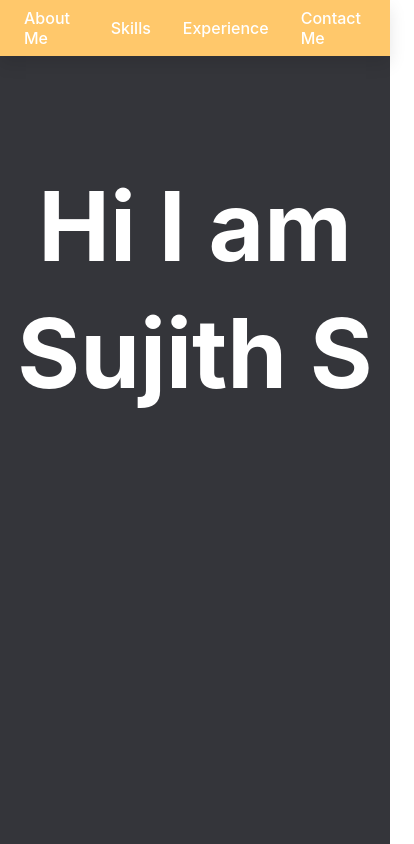
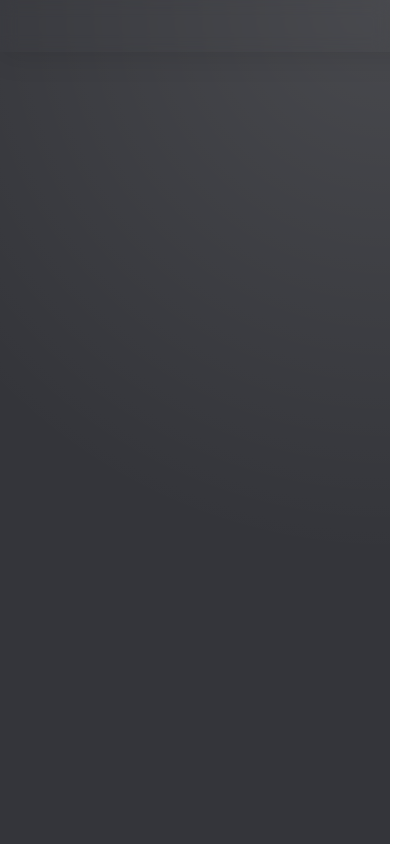
Before and after one commit to sujith-sk98/Portfolio, a React (Create React App) app: page / in a window 390 px wide. Shown: the top 844 px of the page, 414 px wide, since content can reach past the window. Built offline with nearby package versions, Linux system fonts and the light colour scheme.

Commit message:
Fixed all responsive views

```diff
--- a/src/constants/index.js
+++ b/src/constants/index.js
@@ -252,3 +252,23 @@ export const getTextRevealVariantDown = () => {
     },
   }
 }
+
+export const navItems = [
+  { title: "About Me", href: "#about-me", delay: 0.5 },
+  { title: "Skills", href: "#skills", delay: 0.7 },
+  { title: "Experience", href: "#experience", delay: 0.9 },
+  { title: "Contact Me", href: "#contact-me", delay: 1.1 }
+];
+
+export const textVariants = {
+  hidden: { y: 200, opacity: 0 },
+  visible: (delay) => ({
+      y: 0,
+      opacity: 1,
+      transition: {
+          duration: 0.8,
+          delay,
+          ease: "easeOut"
+      }
+  })
+};
--- a/src/landing-page/LandingPageComponent.jsx
+++ b/src/landing-page/LandingPageComponent.jsx
@@ -1,8 +1,4 @@
-import React, { useRef } from 'react';
-import style from './LandingPageComponent.module.scss';
-import { motion, useMotionValueEvent, useScroll, useTransform } from 'motion/react';
-import { SkillCarousal } from './skill-carousal/SkillCarousal';
-import { backendSkillsCards, frontEndSkillCards, otherSkills } from '../constants';
+import React from 'react';
 import AboutMeComponent from './about-me/AboutMe';
 import ExperienceComponent from './experience/ExperienceComponent';
 import ContactMeComponent from './contact-me/ContactMeComponent';
--- a/src/landing-page/experience/ExperienceComponent.jsx
+++ b/src/landing-page/experience/ExperienceComponent.jsx
@@ -2,7 +2,7 @@ import { delay, motion, useMotionValueEvent, useScroll, useTransform } from "mot
 import style from "./ExperienceComponent.module.scss"
 import { useRef } from "react";
 import { floatingVariants, jiggleVariants, projects1, projects2, projects3 } from "../../constants";
-const ExperienceComponent = ({ targetRef }) => {
+const ExperienceComponent = () => {
 
     const experience1Ref = useRef(null);
     const { scrollYProgress: scrollYProgress1 } = useScroll({
--- a/src/landing-page/landing-section/LandingSectionComponent.jsx
+++ b/src/landing-page/landing-section/LandingSectionComponent.jsx
@@ -1,65 +1,99 @@
-import { getTextRevealVariantDown, getTextRevealVariantUp } from '../../constants';
-import style from './LandingSectionComponent.module.scss'
-import { motion } from 'motion/react';
+import { motion, useMotionValueEvent, useScroll, useTransform } from 'framer-motion';
+import style from './LandingSectionComponent.module.scss';
+import { useEffect, useRef, useState } from 'react';
+import { navItems, textVariants } from '../../constants';
+
 const LandingSectionComponent = () => {
+    const [shouldTrackScroll, setShouldTrackScroll] = useState(false);
+
+    // Update measurements on mount and resize
+    useEffect(() => {
+        // Small delay to ensure DOM is fully rendered
+        const timer = setTimeout(() => {
+            setShouldTrackScroll(true);
+        }, 1000);
+
+        return () => {
+            clearTimeout(timer);
+        };
+    }, []);
+
+    const targetRef = useRef(null);
+    const { scrollYProgress } = useScroll(
+        shouldTrackScroll ? {
+            target: targetRef,
+            offset: ["end end", "end start"]
+        } : { offset: ["end end", "end start"] }
+    );
+    const y = useTransform(scrollYProgress, [0, 1], [0, 400]);
+    const minusY = useTransform(scrollYProgress, [0, 1], [0, -400]);
+    const opacity = useTransform(scrollYProgress, [0, 1], [1, 0]);
+    useMotionValueEvent((scrollYProgress), 'change', (latest) => { console.log("y", latest, y) })
 
     return (
-        <div className={style.landingScreen}>
-            <nav className={style.nav}>
+        <div className={style.landingScreen} ref={targetRef}>
+            <nav>
+                {navItems.map((item, index) => (
                     <motion.div
-                    initial={{ opacity: 0, y: -50 }}
+                        key={item.title}
+                        className={style.navItem}
+                        initial={{ opacity: 0, y: -20 }}
                         animate={{ opacity: 1, y: 0 }}
-                    transition={{ delay: 0.5, duration: 1 }}
-                    className={style.navItem}
+                        transition={{ delay: item.delay, duration: 0.5 }}
                     >
-                    <a href="#about-me"><span>About Me</span></a>
+                        <a href={item.href}>
+                            <span>{item.title}</span>
+                        </a>
                     </motion.div>
+                ))}
+            </nav>
+
             <motion.div
-                    initial={{ opacity: 0, y: -50 }}
-                    animate={{ opacity: 1, y: 0 }}
-                    transition={{ delay: 0.7, duration: 1 }}
-                    className={style.navItem}
+                className={style.landingContent}
+                initial={{ opacity: 0 }}
+                animate={{ opacity: 1 }}
+                transition={{ duration: 1 }}
             >
-                    <a href="#skills"><span>Skills</span></a>
-                </motion.div>
-                <motion.div
-                    initial={{ opacity: 0, y: -50 }}
-                    animate={{ opacity: 1, y: 0 }}
-                    transition={{ delay: 0.9, duration: 1 }}
-                    className={style.navItem}
+                <div className={style.firstLine}>
+                    <motion.h1
+                        style={{ y: minusY, opacity }}
+
                     >
-                    <a href="#experience"><span>Experience</span></a>
-                </motion.div>
-                <motion.div
-                    initial={{ opacity: 0, y: -50 }}
-                    animate={{ opacity: 1, y: 0 }}
-                    transition={{ delay: 1.1, duration: 1 }}
-                    className={style.navItem}
+                        {"Hi I am Sujith SK".split(" ").map((char, index) => (
+                            <motion.span
+                                key={char + "-" + index}
+                                custom={index / 10}
+                                initial="hidden"
+                                animate="visible"
+                                variants={textVariants}
                             >
-                    <a href="#contact-me"><span>Contact Me</span></a>
-                </motion.div>
-            </nav>
-            <div className={style.landingContent}>
-                <div className={style.firstLine}>
-                    <motion.h1 animate="animate" variants={getTextRevealVariantUp()}>
-                        Hi I am
-                    </motion.h1>
-                    <motion.h1 animate="animate" variants={getTextRevealVariantUp()}>
-                        Welcome
-                    </motion.h1>
-                </div>
-                <div className={style.secondLine}>
-                    <motion.h1 animate="animate" variants={getTextRevealVariantUp()}>
-                        Sujith S Kumar
-                    </motion.h1>
-                    <motion.h1 animate="animate" variants={getTextRevealVariantUp()}>
-                        To my page
+                                {char}
+                            </motion.span>
+                        ))}
                     </motion.h1>
                 </div>
 
+                <div className={style.secondLine}>
+                    <motion.h1
+                        style={{ y: y }}
+                    >
+                        {"Welcome To My Page".split(" ").map((char, index) => (
+                            <motion.span
+                                key={char + "-" + index}
+                                custom={1 + (index / 10)}
+                                initial="hidden"
+                                animate="visible"
+                                variants={textVariants}
+
+                            >
+                                {char}
+                            </motion.span>
+                        ))}
+                    </motion.h1>
                 </div>
+            </motion.div>
         </div>
-    )
-}
+    );
+};
 
 export default LandingSectionComponent;
--- a/src/landing-page/landing-section/LandingSectionComponent.module.scss
+++ b/src/landing-page/landing-section/LandingSectionComponent.module.scss
@@ -1,63 +1,112 @@
 @import '../../styles/variables';
-
-
 
 .landingScreen {
     background-color: $primary-color;
-    height: 100vh;
+    min-height: 100vh;
     display: flex;
     flex-direction: column;
-    gap: 7rem;
-    nav{
+    position: relative;
+    overflow: hidden;
+
+    // Modern gradient background
+    &::before {
+        content: '';
+        position: absolute;
+        top: 0;
+        left: 0;
+        right: 0;
+        bottom: 0;
+        background: radial-gradient(circle at top right, rgba(255,255,255,0.1) 0%, transparent 60%);
+        pointer-events: none;
+    }
+
+    nav {
         display: flex;
-        justify-content: space-between;
-        padding: 0.5rem 0.5rem;
-        background-color: $secondary-color;
-        box-shadow: 0 8px 16px rgba(0, 0, 0, 0.1);
-        .navItem{
-            display: flex;
-            align-items: center;
-            padding: 0 1rem;
-            color: white;
-            font-size: 1.5rem;
-            font-weight: 500;
-            a{
+        justify-content: flex-end;
+        padding: 1rem 2rem;
+        backdrop-filter: blur(8px);
+        width: 100%;
+        z-index: 100;
+        box-shadow: 0 4px 30px rgba(0, 0, 0, 0.1);
+
+        @media (max-width: 768px) {
+            padding: 1rem;
+            justify-content: space-around;
+        }
+
+        .navItem {
+            margin: 0 2rem;
+            position: relative;
+
+            @media (max-width: 768px) {
+                margin: 0 0.5rem;
+            }
+
+            a {
                 text-decoration: none;
-                color: inherit;
-            }
-            @media (max-width: 768px){
-                font-size: 1rem;
+                color: $secondary-color;
+                font-size: 1.1rem;
+                font-weight: 500;
+                letter-spacing: 0.5px;
+                padding: 0.5rem 0;
+                transition: all 0.3s ease;
+
+                @media (max-width: 768px) {
+                    font-size: 0.9rem;
+                }
+
+                &::after {
+                    content: '';
+                    position: absolute;
+                    bottom: -2px;
+                    left: 0;
+                    width: 0;
+                    height: 2px;
+                    background-color: $font-color-1;
+                    transition: width 0.3s ease;
+                }
+
+                &:hover {
+                    color: lighten($font-color-1, 20%);
+
+                    &::after {
+                        width: 100%;
+                    }
+                }
             }
         }
     }
-    .landingContent{
+
+    .landingContent {
+        flex: 1;
         display: flex;
+        flex-direction: column;
         justify-content: center;
-        align-content: center;
-        flex-direction: column;
-        flex-wrap: wrap;
-        font-size: 3rem;
-        color: $font-color-1;
-        h1{
-            margin: 0;
-        }
-        .firstLine{
-            height: 15vh;
-            overflow: hidden;
-            text-align: center;
-        }
-        .secondLine{
-            height: 20vh;
-            overflow: hidden;
-            text-align: center;
-        }
-        @media (max-width: 768px){
-            .firstLine{
-                height: 15vh;
+        padding: 0 2rem;
+        margin-top: 4rem;
+        .firstLine, .secondLine{
+            font-size: 3rem;
+            span{
+                display: inline-block;
+                margin-right: 3rem;
             }
-            .secondLine{
-                height: 15vh;
+
+            h1{
+                margin: 0;
+                color: $font-color-1;
             }
         }
+        @media (max-width: 768px) {
+            padding: 0 1rem;
+            margin-top: 1rem;
+            gap: 3rem;
+            .firstLine, .secondLine{
+                font-size: 2rem;
+                span{
+                    margin-right: 1rem;
+                }
+            }
+        }
+
     }
 }
--- a/src/landing-page/skill-card/SkillCardComponent.jsx
+++ b/src/landing-page/skill-card/SkillCardComponent.jsx
@@ -1,7 +1,6 @@
 import React from 'react';
 import styles from './SkillCardComponent.module.scss';
 import { motion } from 'motion/react';
-import { floatingVariants, jiggleVariants, oscillateVariants, wobbleVariants } from '../../constants';
 
 const SkillCardComponent = ({ card }) => {
     return (
--- a/src/landing-page/skill-carousal/SkillCarousal.jsx
+++ b/src/landing-page/skill-carousal/SkillCarousal.jsx
@@ -1,4 +1,4 @@
-import { motion, useMotionValueEvent, useScroll, useTransform } from "motion/react";
+import { motion, useScroll, useTransform } from "motion/react";
 import { useEffect, useRef, useState } from "react";
 import style from "./SkillCarousal.module.scss";
 import SkillCardComponent from "../skill-card/SkillCardComponent";
--- a/src/landing-page/skill-section/SkillSectionComponent.jsx
+++ b/src/landing-page/skill-section/SkillSectionComponent.jsx
@@ -1,7 +1,7 @@
 import { useRef } from 'react';
 import { SkillCarousal } from '../skill-carousal/SkillCarousal';
 import style from './SkillSectionComponent.module.scss';
-import { motion, useMotionValueEvent, useScroll, useTransform } from 'motion/react';
+import { motion, useScroll, useTransform } from 'motion/react';
 import { backendSkillsCards, frontEndSkillCards, otherSkills } from '../../constants';
 
 const SkillSectionComponent = () => {
@@ -13,18 +13,18 @@ const SkillSectionComponent = () => {
     const skillsY = useTransform(titleProgress, [0, 1], [-150, 0]);
 
 
-    useMotionValueEvent((titleProgress), 'change', (latest) => { console.log("skills", latest) })
+    // useMotionValueEvent((titleProgress), 'change', (latest) => { console.log("skills", latest) })
 
     return (
         <div className={style.mySkillsScreen} id='my-skills' ref={skillsRef}>
             <motion.h2 style={{ y: skillsY }}>My Skills</motion.h2>
-            <SkillCarousal skills={frontEndSkillCards} title={'Front End Skills'}
+            <SkillCarousal skills={frontEndSkillCards} title={'Front End'}
                 slideFrom={'right'} targetRef={skillsRef}
             />
-            <SkillCarousal skills={backendSkillsCards} title={'Back End Skills'}
+            <SkillCarousal skills={backendSkillsCards} title={'Back End'}
                 slideFrom={'left'} targetRef={skillsRef}
             />
-            <SkillCarousal skills={otherSkills} title={'Other Skills'}
+            <SkillCarousal skills={otherSkills} title={'Other'}
                 slideFrom={'right'} targetRef={skillsRef}
             />
         </div>
--- a/src/landing-page/skill-section/SkillSectionComponent.module.scss
+++ b/src/landing-page/skill-section/SkillSectionComponent.module.scss
@@ -2,6 +2,7 @@
 
 .mySkillsScreen {
     width: 100%;
+    min-height: 100vh;
     background-color: $primary-color;
     padding-bottom: 5rem;
     overflow: hidden;
```
Also changed, not shown: src/landing-page/contact-me/ContactMeComponent.jsx (+1 -7 lines), src/landing-page/skill-carousal/SkillCarousal.module.scss (+11 -6 lines). Lines whose indentation alone changed are shown as unchanged.
